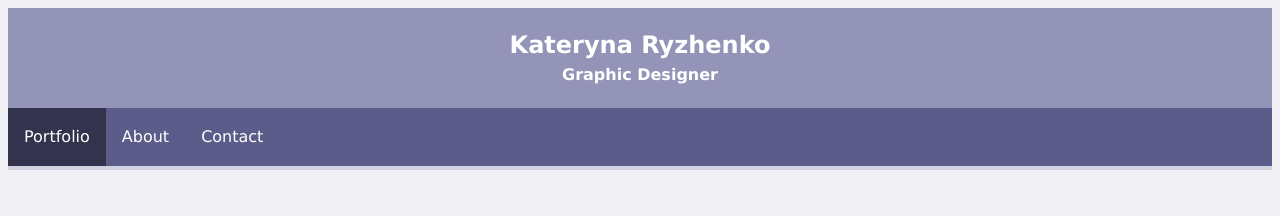
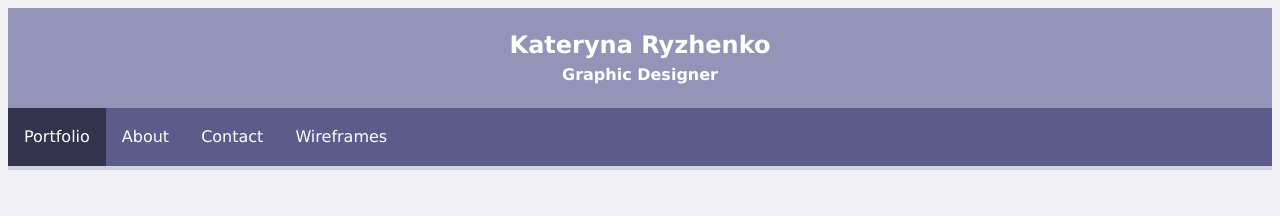
Before and after one commit to kateryzhenko/kateryzhenko.github.io, a plain HTML site: page index.html in a window 1280 px wide. Shown: the top 216 px of the page. Drawn offline with Linux system fonts and the light colour scheme.

Commit message:
add button

```diff
--- a/index.html
+++ b/index.html
@@ -15,6 +15,8 @@
     			<li><a href="first.html" class="active">Portfolio</a></li>
     			<li><a href="about.html">About</a></li>
     			<li><a href="contact.html">Contact</a></li>
+    			<li><a href="wireframes.html">Wireframes</a></li>
+
     		</ul>
     	</div>
     	<div id=main >
```
